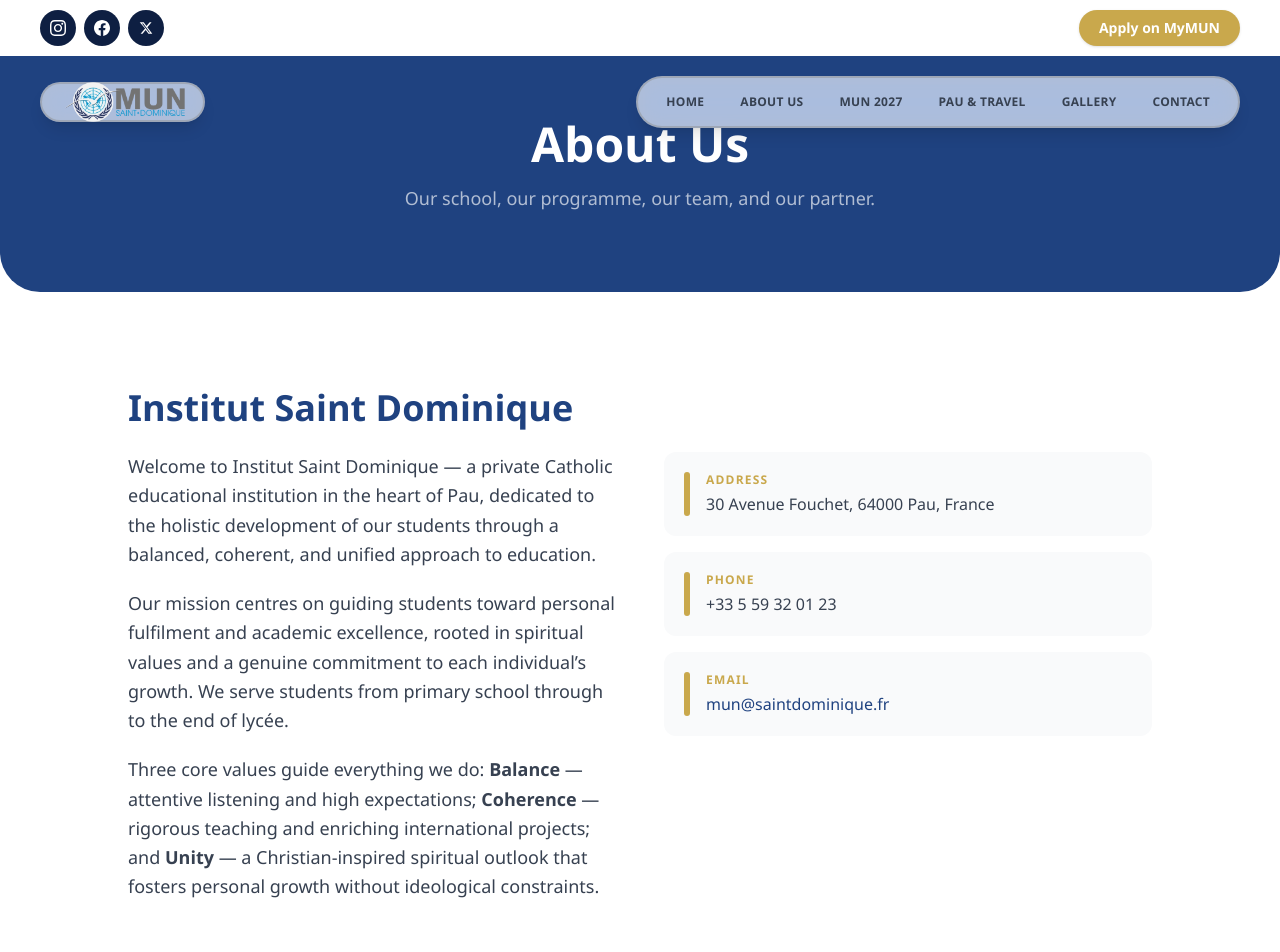
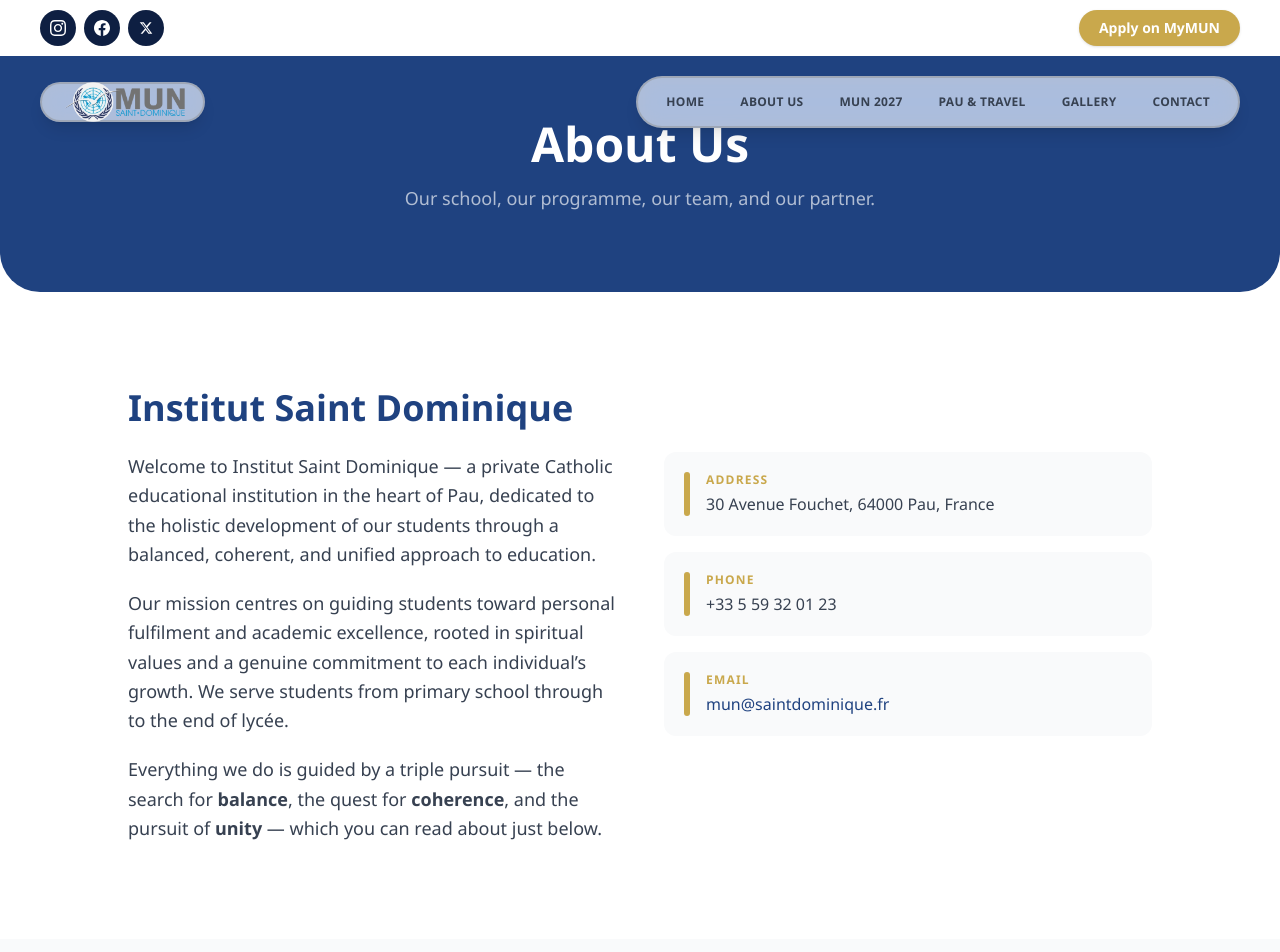
Before and after one commit to gastongabaixtucf8/projet-MUN-saintdo, a Next.js app: page /about in a window 1280 px wide. Shown: the top 952 px of the page. Built offline with nearby package versions, Linux system fonts and the light colour scheme.

Commit message:
auto-save

```diff
--- a/app/about/page.tsx
+++ b/app/about/page.tsx
@@ -33,9 +33,8 @@ export default function AboutPage() {
                 school through to the end of lycée.
               </p>
               <p>
-                Three core values guide everything we do: <strong>Balance</strong> — attentive listening and high expectations;
-                <strong> Coherence</strong> — rigorous teaching and enriching international projects; and <strong>Unity</strong> — a
-                Christian-inspired spiritual outlook that fosters personal growth without ideological constraints.
+                Everything we do is guided by a triple pursuit — the search for <strong>balance</strong>, the quest for
+                <strong> coherence</strong>, and the pursuit of <strong>unity</strong> — which you can read about just below.
               </p>
             </div>
             <div className="space-y-4">
```
Also changed, not shown: 1 other file (tests, documents, lock files or other folders).
